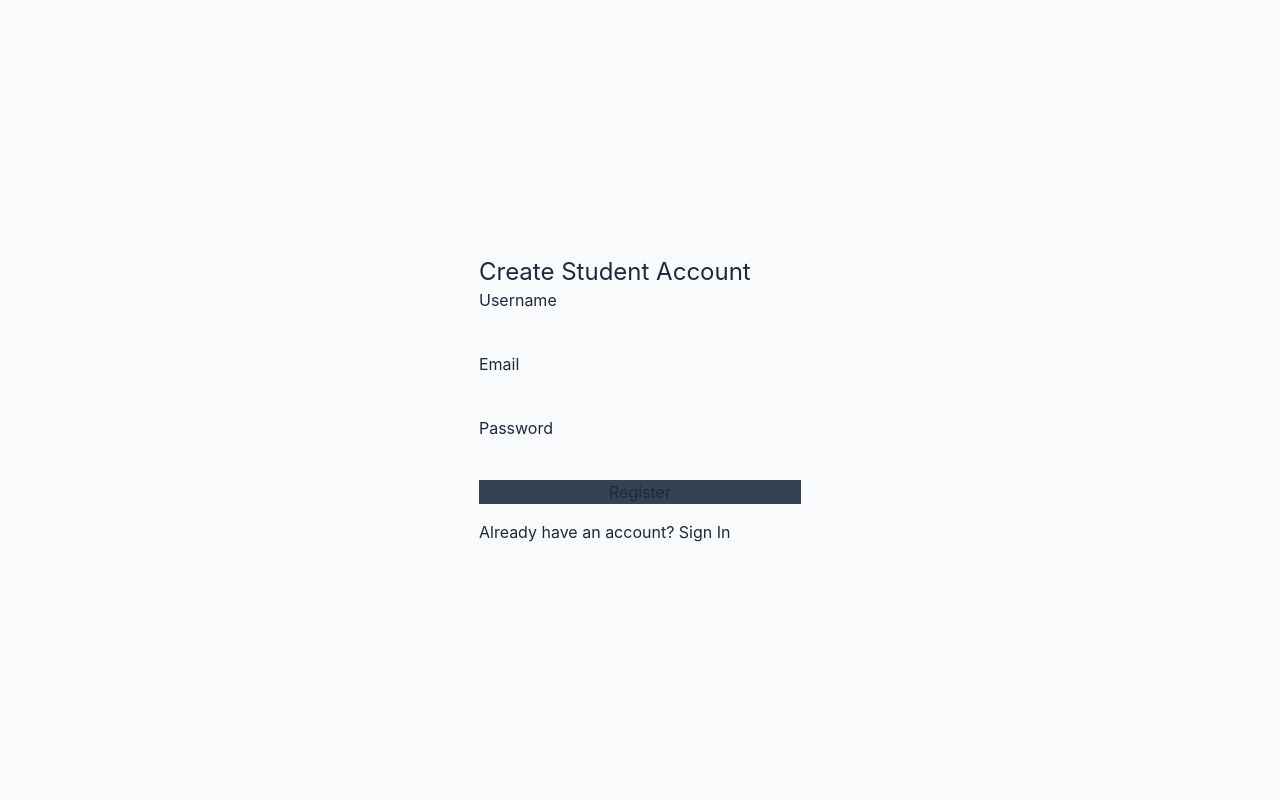
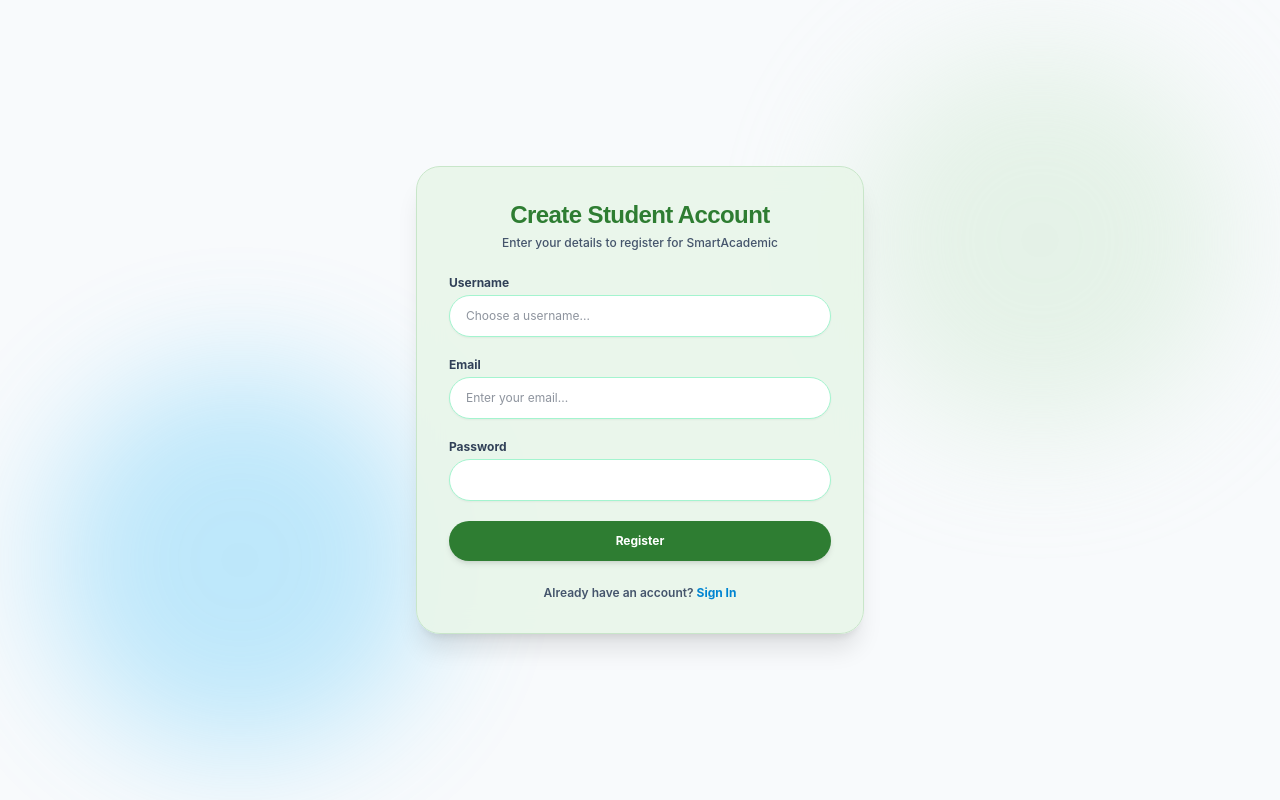
Before and after one commit to rollingsmajiwa/smartcademic_project-frondend, a React (Vite) app: page /signup in a window 1280 px wide. Built offline with nearby package versions, Linux system fonts and the light colour scheme.

Commit message:
Feat: add css to sign up page

```diff
--- a/src/pages/SignUP.jsx
+++ b/src/pages/SignUP.jsx
@@ -31,33 +31,99 @@ export default function SignUp() {
   };
 
   return (
-    <div className="min-h-screen flex items-center justify-center p-4">
+    <div className="min-h-screen w-full flex items-center justify-center p-4 relative overflow-hidden font-sans bg-slate-50">
+
+  {/* Light Green Decorative Blur Effect */}
+  <div
+    className="absolute top-12 right-12 w-96 h-96 rounded-full filter blur-3xl opacity-40 pointer-events-none"
+    style={{ backgroundColor: 'var(--sa-green-soft)' }}
+  ></div>
+  <div
+    className="absolute bottom-12 left-12 w-96 h-96 rounded-full filter blur-3xl opacity-30 pointer-events-none"
+    style={{ backgroundColor: 'var(--sa-blue)' }}
+  ></div>
+
+  {/* Greenish Registration Card */}
+  <main
+    className="relative z-20 border rounded-3xl w-full max-w-md p-8 backdrop-blur-md shadow-xl space-y-6"
+    style={{
+      backgroundColor: 'rgba(232, 245, 233, 0.9)',
+      borderColor: 'var(--sa-green-soft)'
+    }}
+  >
+
     <div>
-        <h2 className="text-2xl">Create Student Account</h2>
-        {error && <p className="mb-4 text-center">{error}</p>}
+      <h2
+        className="font-extrabold text-2xl tracking-tight text-center"
+        style={{ fontFamily: 'Montserrat, sans-serif', color: 'var(--sa-green-dark)' }}
+      >
+        Create Student Account
+      </h2>
+      <p className="text-xs text-slate-600 text-center mt-1 font-medium">
+        Enter your details to register for SmartAcademic
+      </p>
+    </div>
+
+    {error && (
+      <p className="p-3 rounded-2xl bg-red-500/10 border border-red-400/30 text-red-600 text-xs font-bold text-center">
+        {error}
+      </p>
+    )}
 
     <form onSubmit={handleSignUp} className="space-y-4">
-          <div>
-            <label className="block">Username</label>
-            <input type="text" value={username} onChange={(e) => setUsername(e.target.value)} required
-              className="w-full" />
+      <div className="input-group">
+        <label className="block text-xs font-bold mb-1 text-slate-700">Username</label>
+        <input
+          type="text"
+          value={username}
+          onChange={(e) => setUsername(e.target.value)}
+          required
+          placeholder="Choose a username..."
+          className="w-full px-4 py-3 text-xs rounded-full bg-white border border-emerald-200 focus:outline-none focus:border-emerald-500 text-slate-800 shadow-xs"
+        />
       </div>
-          <div>
-            <label className="block">Email</label>
-            <input type="email" value={email} onChange={(e) => setEmail(e.target.value)} required
-              className="w-full" />
+
+      <div className="input-group">
+        <label className="block text-xs font-bold mb-1 text-slate-700">Email</label>
+        <input
+          type="email"
+          value={email}
+          onChange={(e) => setEmail(e.target.value)}
+          required
+          placeholder="Enter your email..."
+          className="w-full px-4 py-3 text-xs rounded-full bg-white border border-emerald-200 focus:outline-none focus:border-emerald-500 text-slate-800 shadow-xs"
+        />
       </div>
-          <div>
-            <label>Password</label>
-            <input type="password" value={password} onChange={(e) => setPassword(e.target.value)} required
-              className="w-full" />
+
+      <div className="input-group">
+        <label className="block text-xs font-bold mb-1 text-slate-700">Password</label>
+        <input
+          type="password"
+          value={password}
+          onChange={(e) => setPassword(e.target.value)}
+          required
+          placeholder=" "
+          className="w-full px-4 py-3 text-xs rounded-full bg-white border border-emerald-200 focus:outline-none focus:border-emerald-500 text-slate-800 shadow-xs"
+        />
       </div>
-          <button type="submit" className="w-full bg-gray-700">
+
+      <button
+        type="submit"
+        className="w-full py-3 rounded-full font-bold text-xs text-white shadow-md transition-all hover:opacity-90"
+        style={{ backgroundColor: 'var(--sa-green-dark)' }}
+      >
         Register
       </button>
-          <p>Already have an account? <Link to="/signin">Sign In</Link> </p>
+
+      <p className="text-center text-xs text-slate-600 font-semibold pt-2">
+        Already have an account?{' '}
+        <Link to="/signin" className="text-sky-600 hover:underline font-bold">
+          Sign In
+        </Link>
+      </p>
     </form>
-      </div>
+  </main>
+
 </div>
   );
 }
```
Lines whose indentation alone changed are shown as unchanged.
